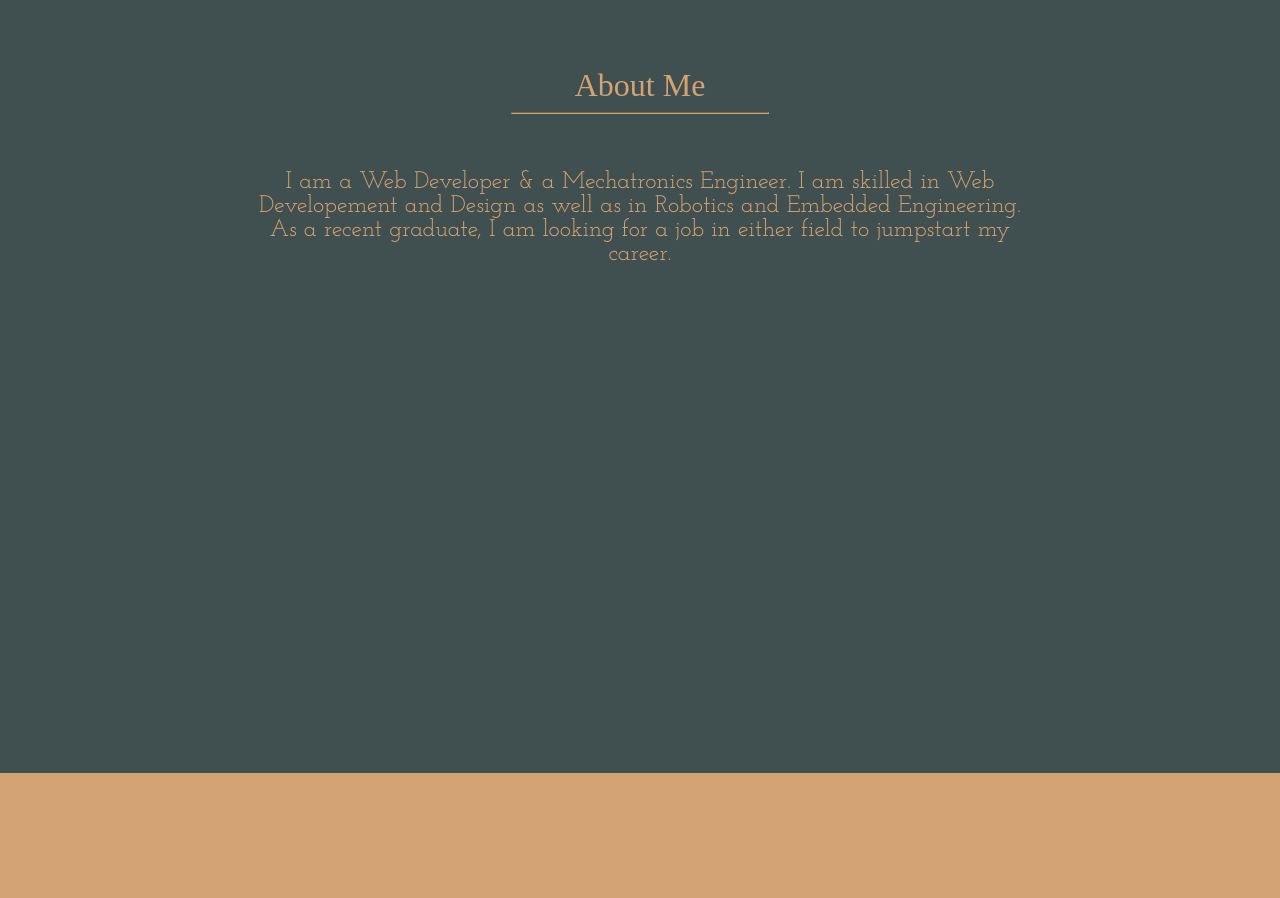
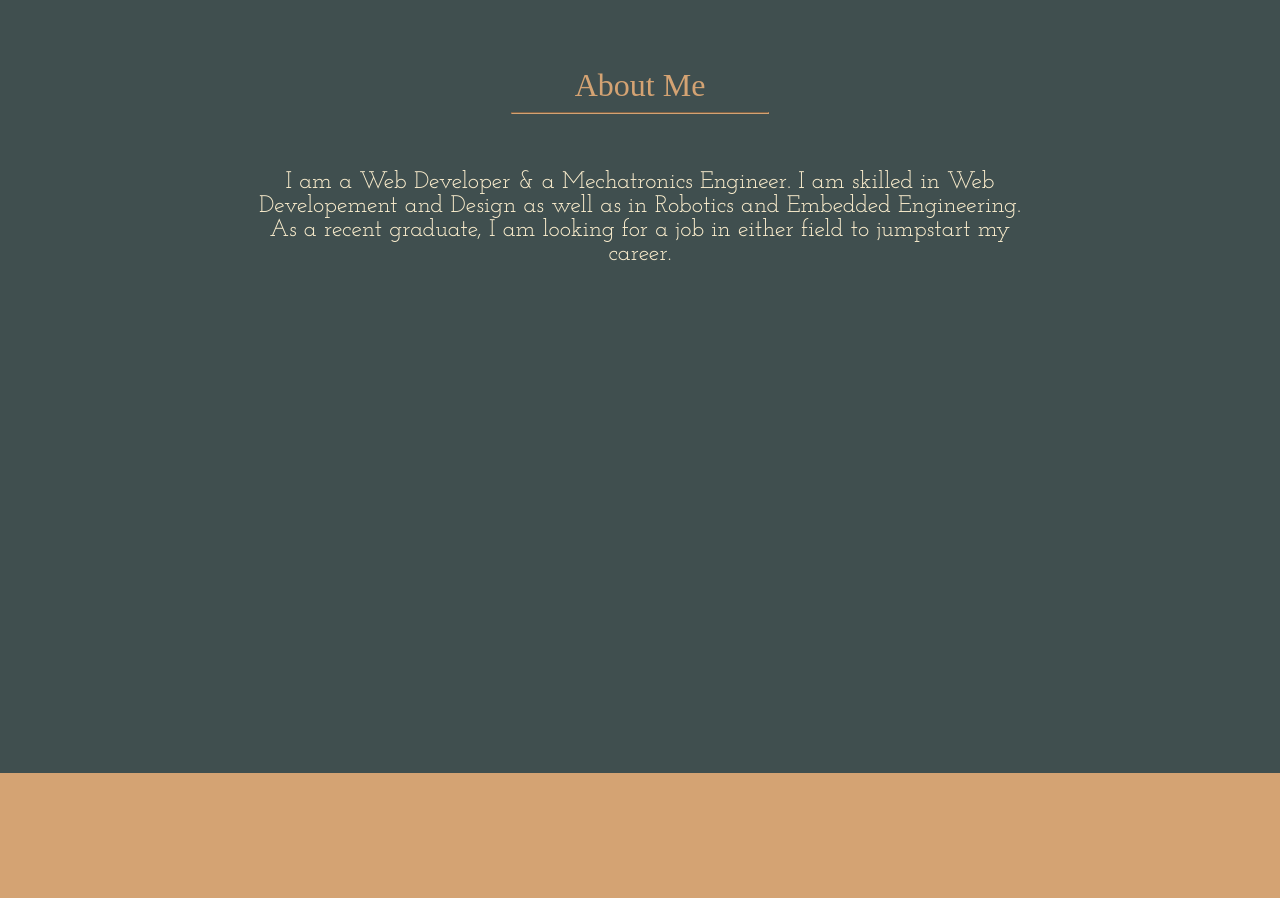
Before and after one commit to FatimaLDL1997/portfolio, a React (Create React App) app: page / in a window 1280 px wide. Shown: the part 880-1778 px from the top of the page. Built offline with nearby package versions, Linux system fonts and the light colour scheme; a web font is replaced by a local one.

Commit message:
text update

```diff
--- a/src/index.css
+++ b/src/index.css
@@ -638,7 +638,7 @@ li {
   font-style: normal;
   font-weight: 400;
   margin-top: 0;
-  color: #d4a373;
+  color: #faedcd;
   text-align: center;
   padding: 20vw;
   padding-top: 3rem;
```
Also changed, not shown: 1 other file (tests, documents, lock files or other folders).
